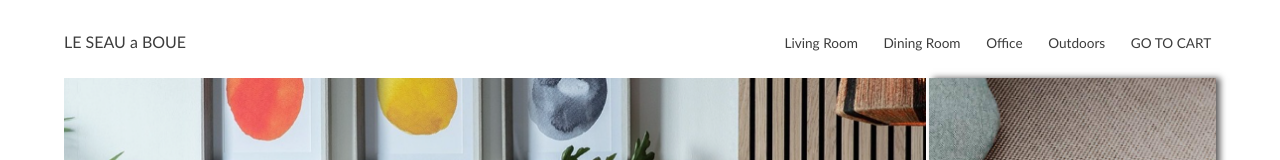
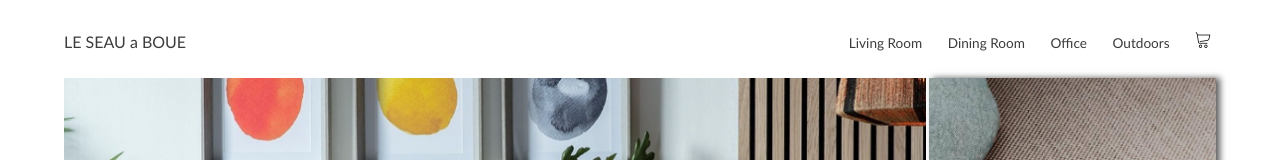
Before and after one commit to scooterseoul/Ecommerce-Furniture1, a React (Create React App) app in the folder client/: page / in a window 1280 px wide. Shown: the top 160 px of the page. Built offline with nearby package versions, Linux system fonts and the light colour scheme; no server answers.

Commit message:
Update Header.js
Co-Authored-By: C. Scooter Alexander <scooterseoul@gmail.com>
Co-Authored-By: kays <52937130+shvinprog@users.noreply.github.com>

```diff
--- a/client/src/components/Header.js
+++ b/client/src/components/Header.js
@@ -57,7 +57,10 @@ const Header = () => {
             </li>
             <li>
               <Link to="/cart" className={styles.cartPic} onClick={closeNavbar}>
-                GO TO CART
+                <img src={cartIcon} alt="cart" className={styles.cartPic} />
+                {cartItemsCount > 0 && (
+                  <span className={styles.cartItemCount}>{cartItemsCount}</span>
+                )}
               </Link>
             </li>
           </ul>
```
